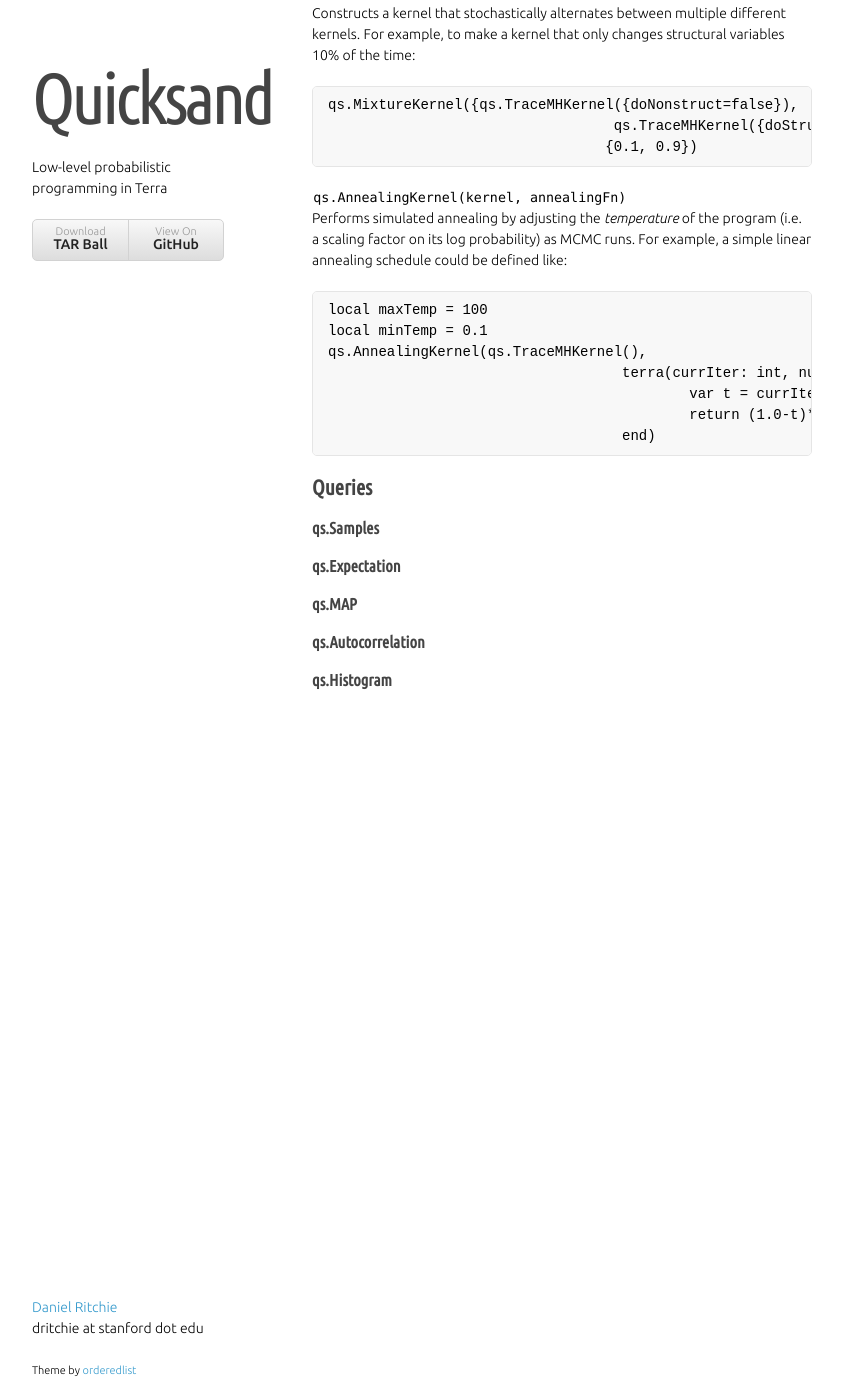
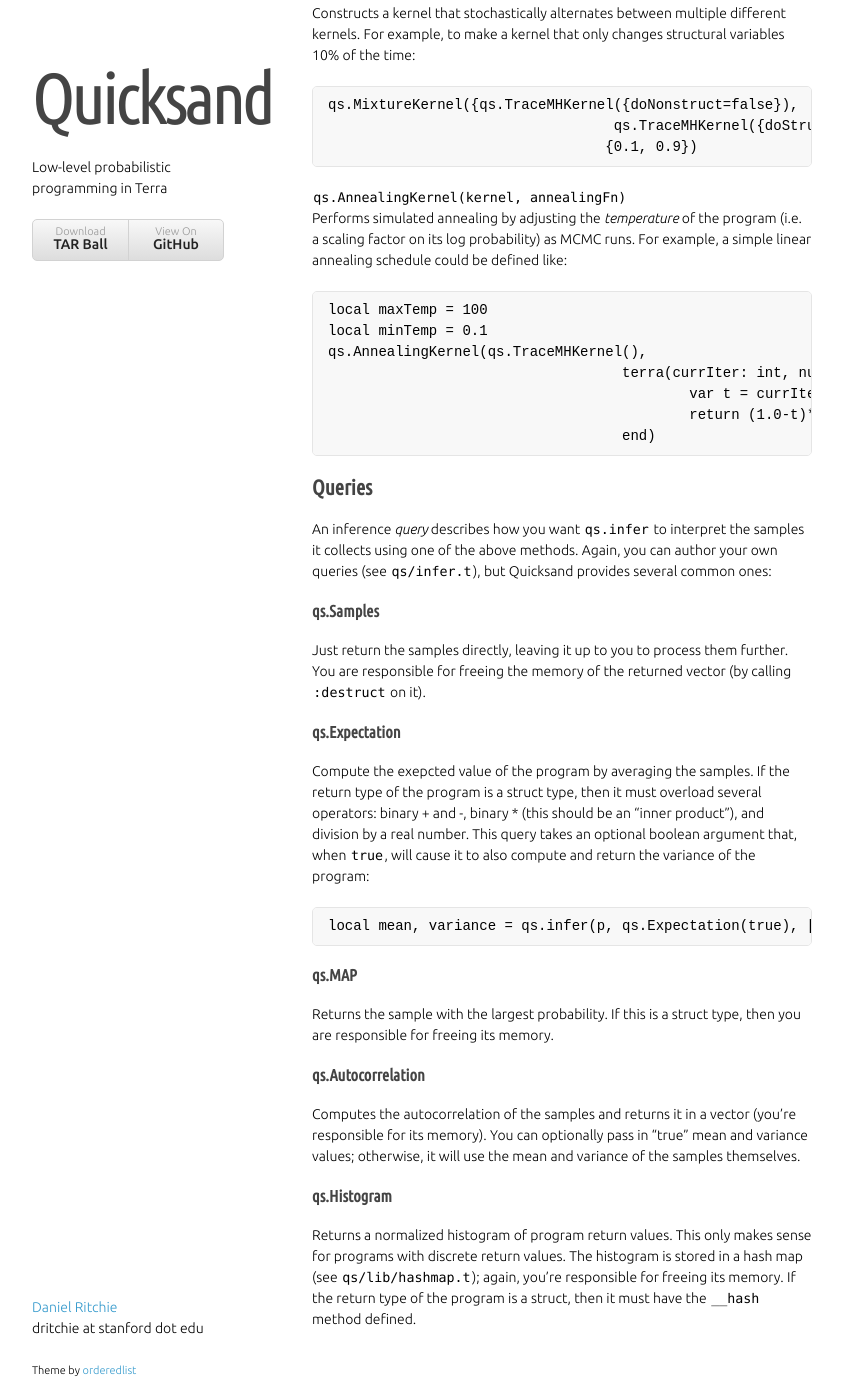
Before and after one commit to dritchie/quicksand, a Jekyll site: the page built from index.md, in a window 1280 px wide and 1400 px high, scrolled down 12600 px. Shown: the whole window, without its empty margins (218-1061 px from the left). Built offline with Jekyll 4.4.1, drawn with Linux system fonts in a browser that asks for light colours; some web fonts are replaced.

Commit message:
finished?

```diff
--- a/index.md
+++ b/index.md
@@ -458,12 +458,26 @@
 
 ## Queries
 
+An inference *query* describes how you want `qs.infer` to interpret the samples it collects using one of the above methods. Again, you can author your own queries (see `qs/infer.t`), but Quicksand provides several common ones:
+
 ### qs.Samples
+
+Just return the samples directly, leaving it up to you to process them further. You are responsible for freeing the memory of the returned vector (by calling `:destruct` on it).
 
 ### qs.Expectation
 
+Compute the exepcted value of the program by averaging the samples. If the return type of the program is a struct type, then it must overload several operators: binary + and -, binary * (this should be an "inner product"), and division by a real number. This query takes an optional boolean argument that, when `true`, will cause it to also compute and return the variance of the program:
+
+	local mean, variance = qs.infer(p, qs.Expectation(true), [method])
+
 ### qs.MAP
+
+Returns the sample with the largest probability. If this is a struct type, then you are responsible for freeing its memory.
 
 ### qs.Autocorrelation
 
+Computes the autocorrelation of the samples and returns it in a vector (you're responsible for its memory). You can optionally pass in "true" mean and variance values; otherwise, it will use the mean and variance of the samples themselves.
+
 ### qs.Histogram
+
+Returns a normalized histogram of program return values. This only makes sense for programs with discrete return values. The histogram is stored in a hash map (see `qs/lib/hashmap.t`); again, you're responsible for freeing its memory. If the return type of the program is a struct, then it must have the `__hash` method defined.
```
